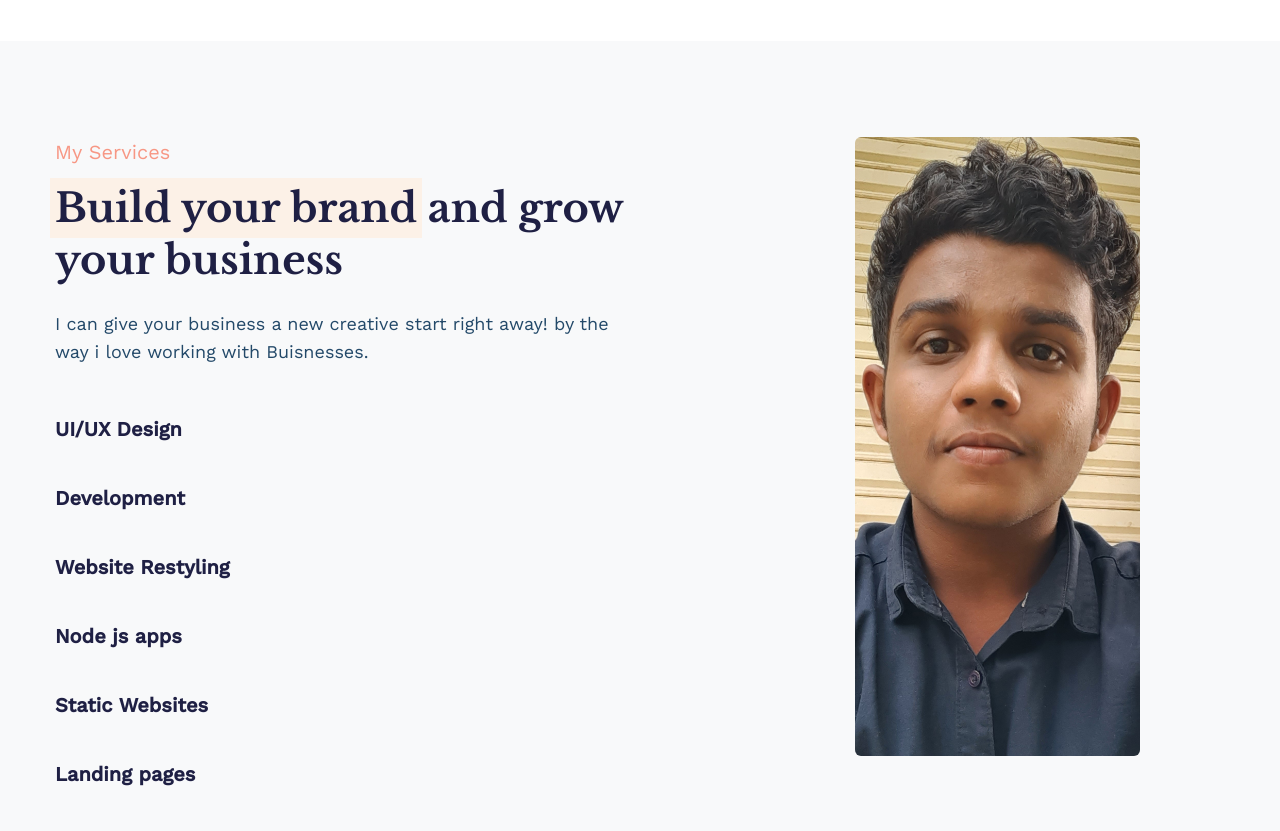
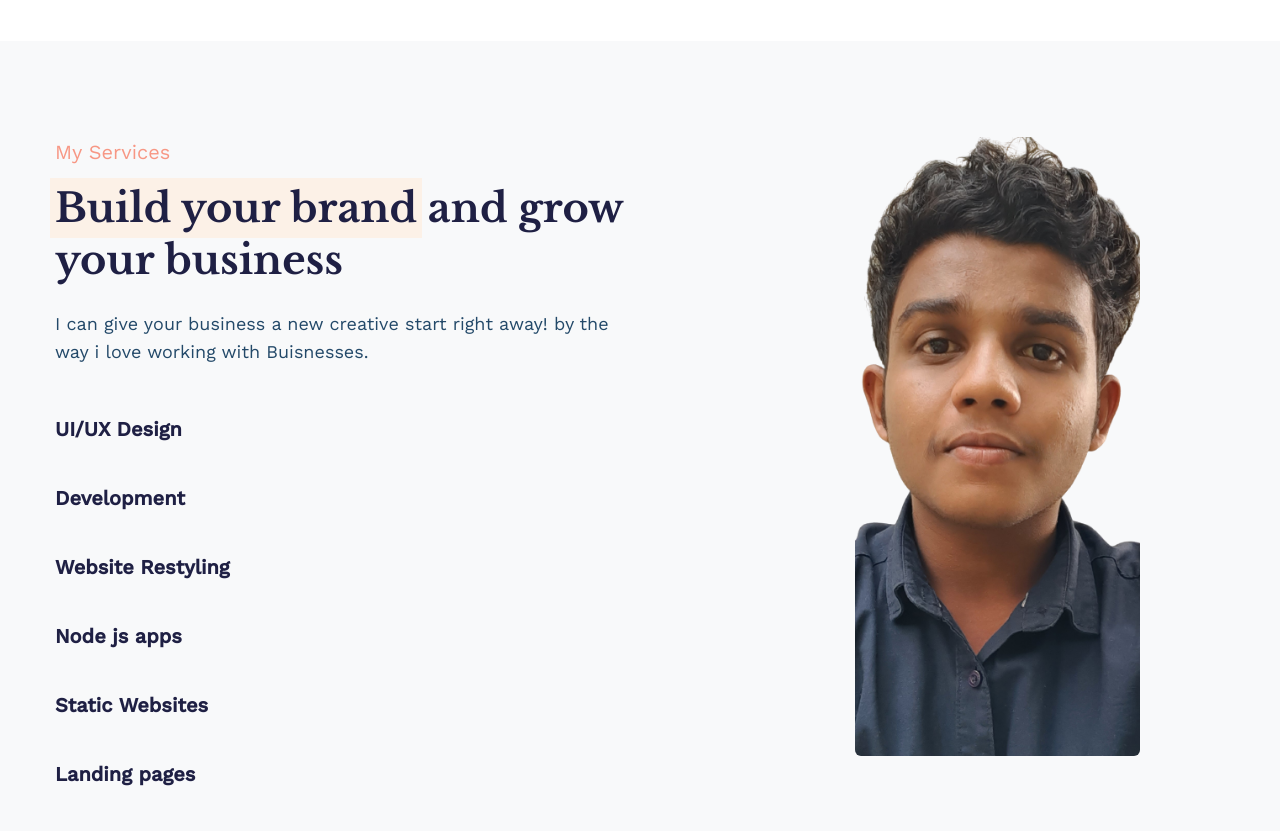
Before and after one commit to AlanGomez7/Alan-gomez, a plain HTML site: page index.html in a window 1280 px wide. Shown: the part 920-1751 px from the top of the page. Drawn offline with nearby package versions, Linux system fonts and the light colour scheme.

Commit message:
Update index.html

```diff
--- a/index.html
+++ b/index.html
@@ -183,7 +183,7 @@ Author URL: http://w3layouts.com
                 </div>
                 <div class="col-lg-6 mt-lg-0 mt-5">
                     <div class="position-relative">
-                        <img src="assets/images/myProfile.jpg" alt="" class="radius-image img-fluid">
+                        <img src="assets/images/myProfile.png" alt="" class="radius-image img-fluid">
                     </div>
                 </div>
             </div>
```
